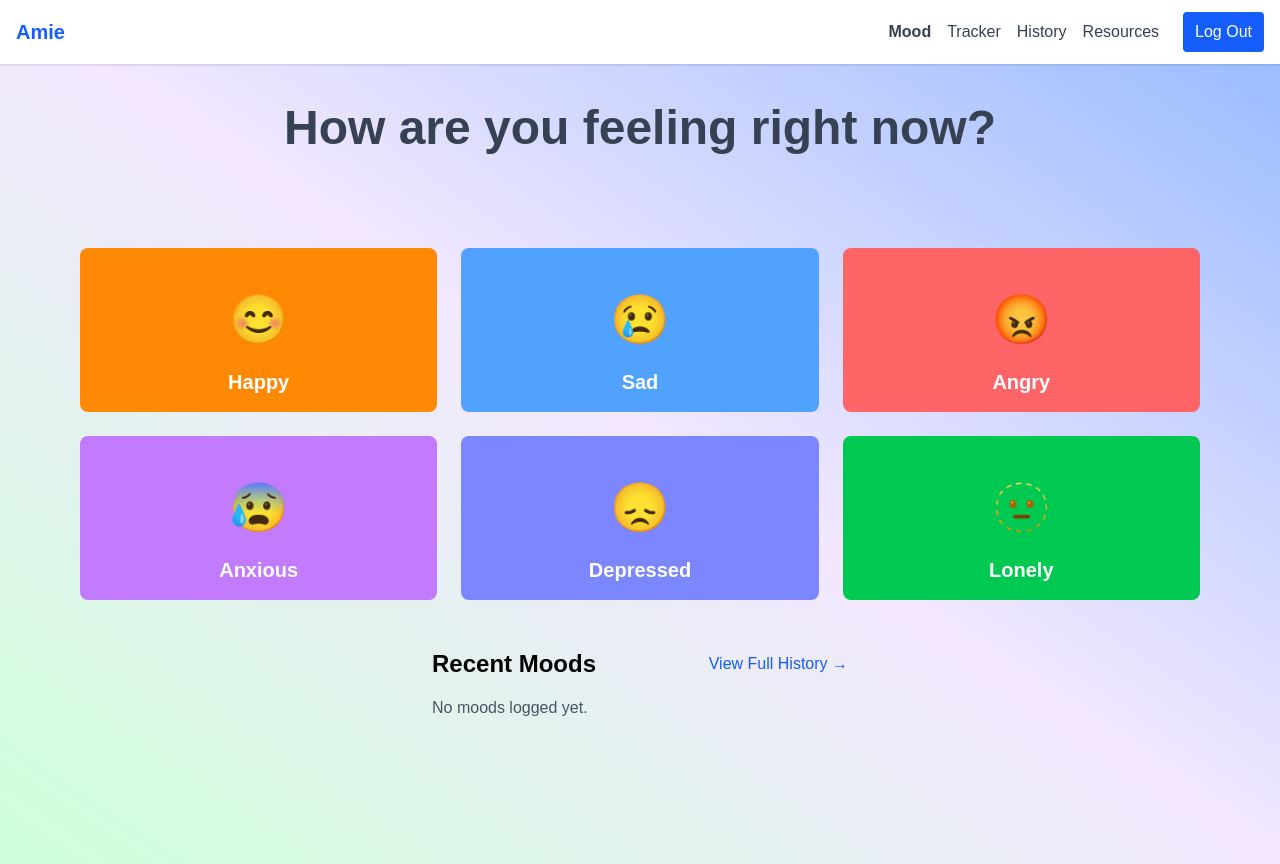
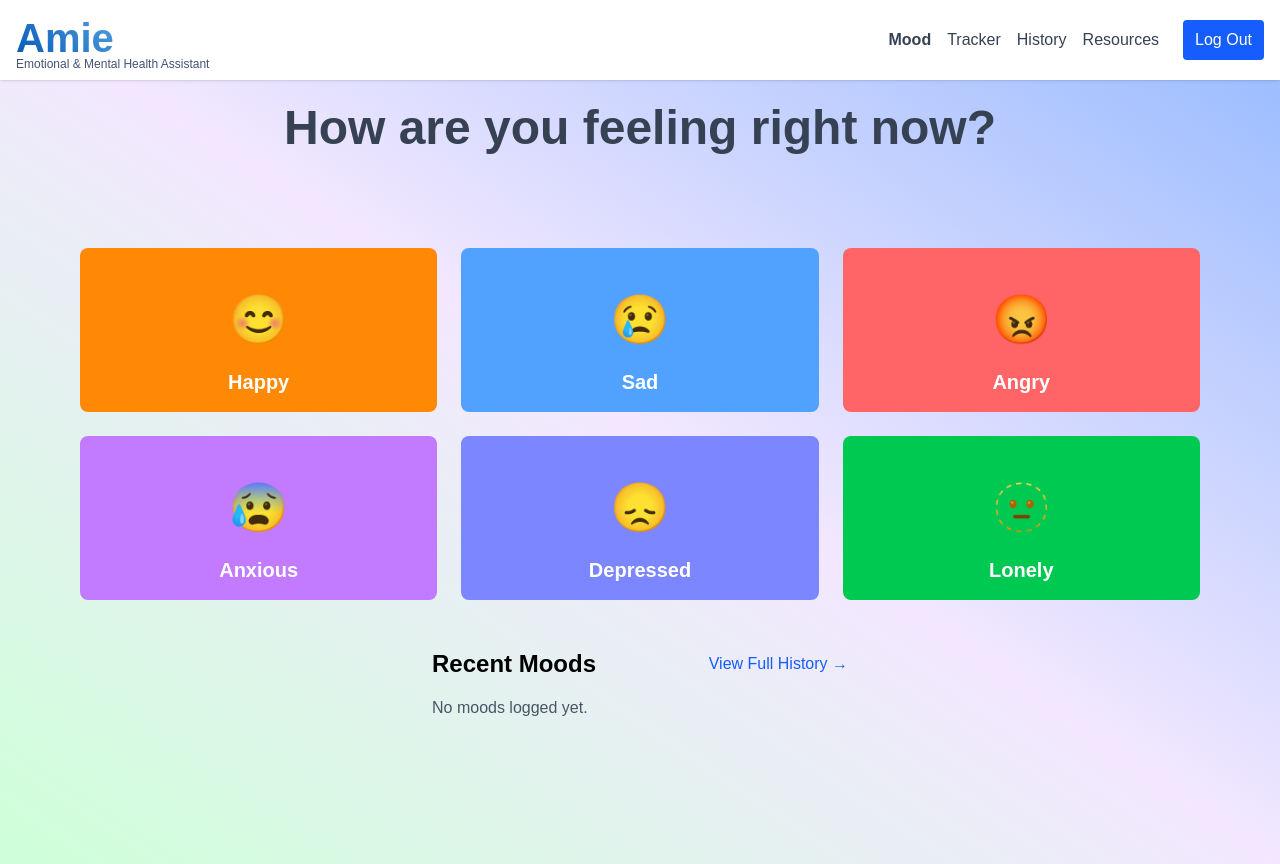
Before and after one commit to akelladeepak/amie-webapp, a React (Vite) app in the folder amie/: page /#/mood-selection in a window 1280 px wide. Built offline with nearby package versions, Linux system fonts and the light colour scheme; the HTML template or start-up script is replaced by a standard one.

Commit message:
Change navbar to use amie logo

```diff
--- a/amie/src/components/Navbar.jsx
+++ b/amie/src/components/Navbar.jsx
@@ -1,5 +1,6 @@
 import React, { useState } from 'react';
 import { Link, useLocation } from 'react-router-dom';
+import '../assets/styles.css'
 
 function Navbar() {
   const location = useLocation();
@@ -7,9 +8,10 @@ function Navbar() {
 
   return (
     <nav className="fixed top-0 left-0 w-full bg-white shadow z-50">
-      <div className="max-w-7xl mx-auto px-4 py-3 flex items-center justify-between">
-        <Link to="/mood-selection" className="text-xl font-bold text-blue-600">
-          Amie
+      <div className="max-w-7xl mx-auto px-4 py-2 flex items-center justify-between">
+        <Link to="/mood-selection">
+          <h1 className='logo'>Amie</h1>
+          <p className='-mt-3 text-blue-950/80 text-xs'>Emotional & Mental Health Assistant</p>
         </Link>
         {/* Hamburger menu button for mobile */}
         <div className="md:hidden">
```
